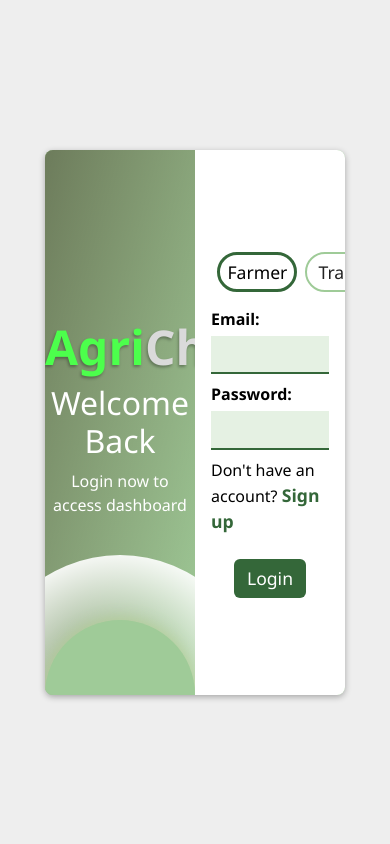
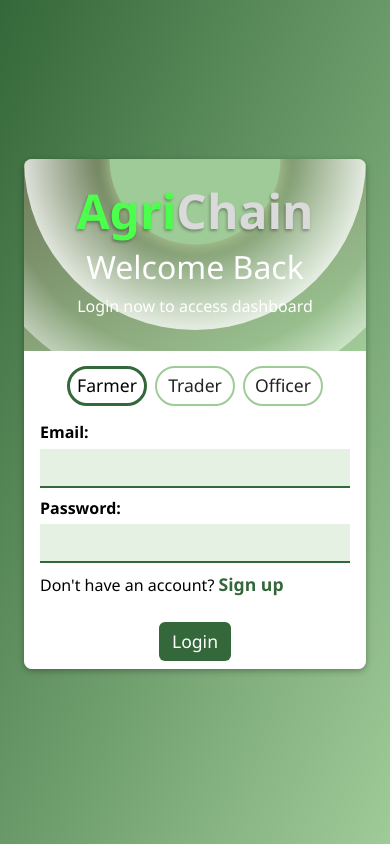
Before and after one commit to Jayesh-Chaudhari-Cog/Agrichain_front, an Angular app: page /welcome in a window 390 px wide. Both pictures are taken after a click on the button "Get Started". Shown: the top 844 px of the page. Built offline with nearby package versions, Linux system fonts and the light colour scheme.

Commit message:
Login Page

```diff
--- a/src/app/pages/login/login.css
+++ b/src/app/pages/login/login.css
@@ -1,12 +1,16 @@
+.login-signup-page, .login-signup-container {
+    transition: all 0.3s;
+}
 .login-signup-page {
     position: relative;
+    padding: 0.5rem;
     padding-top: 1rem;
-    background-color: var(--bg);
+    background: linear-gradient(to right bottom, var(--accent-dark), var(--accent-color));
 }
 
 .login-signup-container {
     position: relative;
-    width: clamp(300px, 70%, 800px);
+    width: clamp(300px, 100%, 800px);
     height: 545px;
     box-shadow: 0 2px 6px rgba(0, 0, 0, 0.3);
     background-color: var(--accent-color);
@@ -20,7 +24,7 @@
 }
 .login-ball1, .login-ball2, .login-wave1, .login-wave2 {
     position: absolute;
-    width: 50%;
+    width: 100%;
     aspect-ratio: 1 / 1;
     border-radius: 50%;
     transform-origin: center;
@@ -34,39 +38,42 @@
 }
 .login-ball1, .login-wave1 {
     top: 100%;
-    left: 25%;
+    left: 50%;
 }
 .login-ball2, .login-wave2 {
     top: 0%;
-    left: 75%;
+    left: 50%;
 }
 @keyframes login-ball-ani {
     0% {
         width: 0%;
     }
     90% {
-        width: 55%;
+        width: calc(var(--ball-ani-size) + 5%);
     }
     95% {
-        width: 45%;
+        width: calc(var(--ball-ani-size) - 5%);
     }
     100% {
-        width: 50%;
+        width: var(--ball-ani-size);
     }
 }
 .login-wave1, .login-wave2 {
-    width: 30%;
-    background-color: red;
-    background: radial-gradient(circle at 50% 50%, transparent calc(100% - 10rem), rgb(255, 255, 255) calc(100% - 3rem));
+    width: 0%;
+    --wave-length: 4rem;
+    background: radial-gradient(circle at 50% 50%, transparent calc(100% - calc(var(--wave-length) * 3)), rgb(255, 255, 255) calc(100% - var(--wave-length)));
     z-index: 7;
     animation: login-wave-ani 3s linear infinite;
+}
+.login-wave1:nth-of-type(2), .login-wave2:nth-of-type(2) {
+    animation-delay: 0.8s;
 }
 @keyframes login-wave-ani {
     0% {
         width: 0%;
     }
     100% {
-        width: 100%;
+        width: calc(var(--ball-ani-size) * 3);
     }
 }
 /* Moving.. */
@@ -103,6 +110,7 @@
     z-index: 5;
     background: linear-gradient(to right bottom, rgba(0, 0, 0, 0.4), transparent),
                 linear-gradient(to right bottom, var(--accent-bg), var(--accent-color));
+    --ball-ani-size: 100%;
 }
 .side-info-welcome {
     font-size: 3rem;
@@ -190,3 +198,52 @@
         text-decoration: underline;
     }
 }
+
+@media(max-width: 600px) {
+    .login-signup-page {
+        padding: 1.5rem;
+    }
+    .login-signup-container {
+        height: auto;
+        padding-top: 12rem;
+        flex-direction: column;
+    }
+    .login-form-container, .side-info-container {
+        width: 100%;
+        height: auto;
+    }
+    .login-form-container {
+        position: static;
+    }
+    .side-info-container {
+        position: absolute;
+        min-height: 12rem;
+        --ball-ani-size: 50%;
+    }
+    .side-info-welcome {
+        position: absolute;
+        top: 1rem;
+        left: 0%;
+        z-index: 10;
+        & h1 {
+            font-size: 2rem;
+        }
+        & p {
+            font-size: 1rem;
+        }
+    }
+    .login-ball1, .login-ball2 {
+        width: 50%;
+    }
+    .login-wave1, .login-wave2 {
+        --wave-length: 3rem;
+    }
+    .login-ball1, .login-wave1 {
+        top: 0%;
+    }
+    .login-signup-container.active-signup .side-info-container{
+        left: 0%;
+        background: linear-gradient(to right bottom, transparent, rgba(0, 0, 0, 0.4)),
+                    linear-gradient(to right bottom, var(--accent-bg), var(--accent-color));
+    }
+}
--- a/src/app/pages/login/login.html
+++ b/src/app/pages/login/login.html
@@ -1,17 +1,21 @@
 <div class="a-public-page login-signup-page">
     <div class="{{account_method() === 'login' ? 'login-signup-container' : 'login-signup-container active-signup'}}">
+
+        <div class="side-info-container">
             @if(account_method() === 'login') {
                 <div class="login-ball1"></div>
+                <div class="login-wave1"></div>
                 <div class="login-wave1"></div>
             } @else {
                 <div class="login-ball2"></div>
                 <div class="login-wave2"></div>
+                <div class="login-wave2"></div>
             }
-        <div class="side-info-container">
             <div class="side-info-welcome">
                 <website-name></website-name>
                 <h1 class="login-heading">{{account_method() === 'login' ? 'Welcome Back' : 'Create New Account'}}</h1>
-                <p class="login-description">{{account_method() === 'login' ? 'Login now to access dashboard' : 'Create your account now to access your dashboard'}}</p>
+                <p class="login-description">{{account_method() === 'login' ? 'Login now to access dashboard' : 'Create
+                    your account now to access your dashboard'}}</p>
             </div>
         </div>
         <form class="form-container login-form-container">
@@ -64,12 +68,14 @@
                 <input type="password" id="confirm-password" name="confirm-password" class="input-field" required>
             </div>
             <div class="input-box">
-                    <p>Already have an account? <span class="method-change-text" (click)="onAccountMethodChange('login')">Login</span></p>
+                <p>Already have an account? <span class="method-change-text"
+                        (click)="onAccountMethodChange('login')">Login</span></p>
             </div>
             <button type="submit" class="btn-primary form-submit">Sign Up</button>
             } @else {
             <div class="input-box">
-                    <p>Don't have an account? <span class="method-change-text" (click)="onAccountMethodChange('signup')">Sign up</span></p>
+                <p>Don't have an account? <span class="method-change-text"
+                        (click)="onAccountMethodChange('signup')">Sign up</span></p>
             </div>
             <button type="submit" class="btn-primary form-submit">Login</button>
             }
```
Lines whose indentation alone changed are shown as unchanged.
